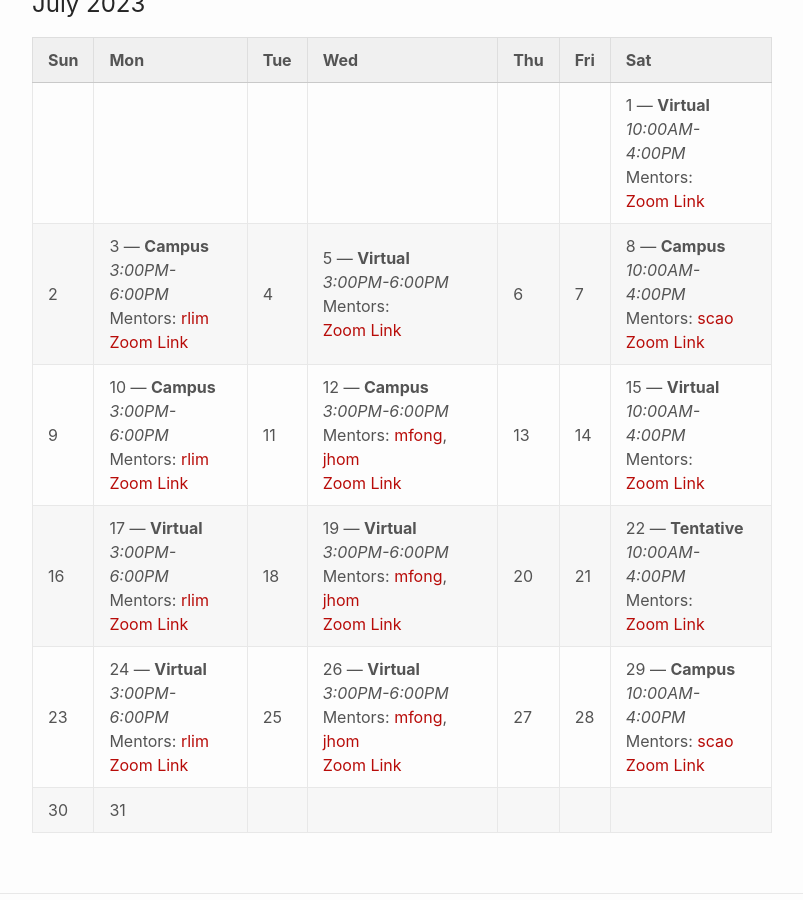
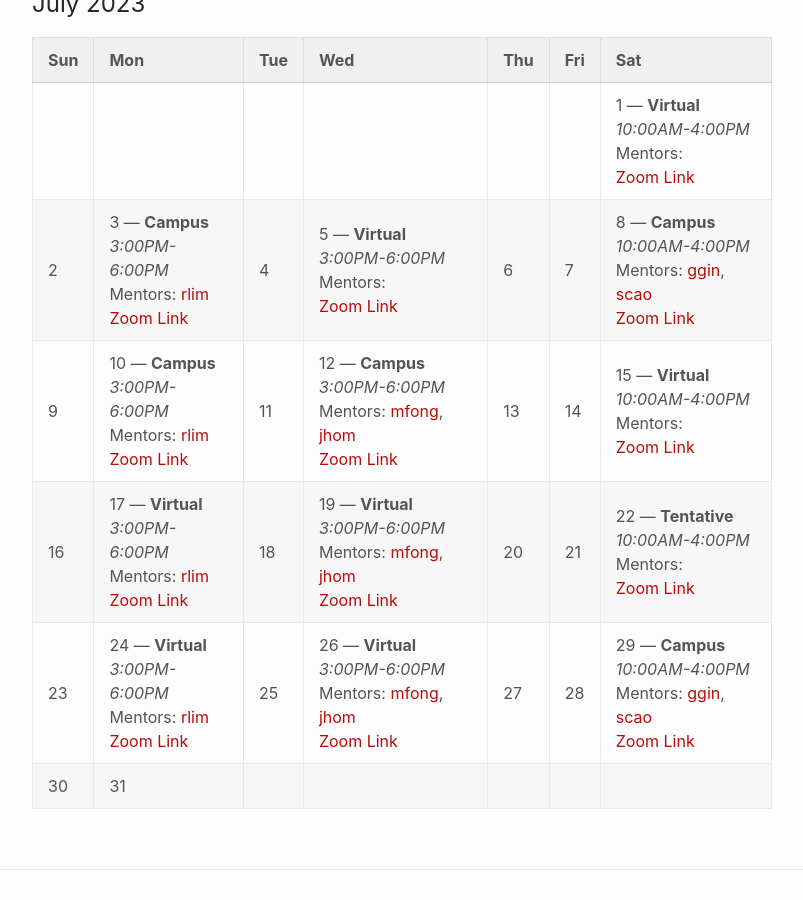
Before and after one commit to frc2204/website, a Jekyll site: the page built from _schedules/2023-summer.md, in a window 1280 px wide and 900 px high, scrolled down 722 px. Shown: the whole window, without its empty margins (238-1041 px from the left). Built offline with Jekyll 4.4.1, drawn with Linux system fonts in a browser that asks for light colours.

Commit message:
Add ggin to 2023-summer.md

```diff
--- a/_schedules/2023-summer.md
+++ b/_schedules/2023-summer.md
@@ -13,17 +13,18 @@ title: 2023 Summer Schedule
 
 # July 2023
 
-| Sun | Mon                                                                              | Tue | Wed                                                                                       | Thu | Fri | Sat                                                                              |
-|-----|----------------------------------------------------------------------------------|-----|-------------------------------------------------------------------------------------------|-----|-----|----------------------------------------------------------------------------------|
-|     |                                                                                  |     |                                                                                           |     |     | 1 --- **Virtual** <br/> *10:00AM-4:00PM* <br/> Mentors: <br/> [Zoom Link]        |
-| 2   | 3 --- **Campus** <br/> *3:00PM-6:00PM* <br/> Mentors: [rlim] <br/> [Zoom Link]   | 4   | 5 --- **Virtual** <br/> *3:00PM-6:00PM* <br/> Mentors: <br/> [Zoom Link]                  | 6   | 7   | 8 --- **Campus** <br/> *10:00AM-4:00PM* <br/> Mentors: [scao] <br/> [Zoom Link]  |
-| 9   | 10 --- **Campus** <br/> *3:00PM-6:00PM* <br/> Mentors: [rlim] <br/> [Zoom Link]  | 11  | 12 --- **Campus** <br/> *3:00PM-6:00PM* <br/> Mentors: [mfong], [jhom] <br/> [Zoom Link]  | 13  | 14  | 15 --- **Virtual** <br/> *10:00AM-4:00PM* <br/> Mentors: <br/> [Zoom Link]       |
-| 16  | 17 --- **Virtual** <br/> *3:00PM-6:00PM* <br/> Mentors: [rlim] <br/> [Zoom Link] | 18  | 19 --- **Virtual** <br/> *3:00PM-6:00PM* <br/> Mentors: [mfong], [jhom] <br/> [Zoom Link] | 20  | 21  | 22 --- **Tentative** <br/> *10:00AM-4:00PM* <br/> Mentors: <br/> [Zoom Link]     |
-| 23  | 24 --- **Virtual** <br/> *3:00PM-6:00PM* <br/> Mentors: [rlim] <br/> [Zoom Link] | 25  | 26 --- **Virtual** <br/> *3:00PM-6:00PM* <br/> Mentors: [mfong], [jhom] <br/> [Zoom Link] | 27  | 28  | 29 --- **Campus** <br/> *10:00AM-4:00PM* <br/> Mentors: [scao] <br/> [Zoom Link] |
-| 30  | 31                                                                               |     |                                                                                           |     |     |                                                                                  |
+| Sun | Mon                                                                              | Tue | Wed                                                                                       | Thu | Fri | Sat                                                                                      |
+|-----|----------------------------------------------------------------------------------|-----|-------------------------------------------------------------------------------------------|-----|-----|------------------------------------------------------------------------------------------|
+|     |                                                                                  |     |                                                                                           |     |     | 1 --- **Virtual** <br/> *10:00AM-4:00PM* <br/> Mentors: <br/> [Zoom Link]                |
+| 2   | 3 --- **Campus** <br/> *3:00PM-6:00PM* <br/> Mentors: [rlim] <br/> [Zoom Link]   | 4   | 5 --- **Virtual** <br/> *3:00PM-6:00PM* <br/> Mentors: <br/> [Zoom Link]                  | 6   | 7   | 8 --- **Campus** <br/> *10:00AM-4:00PM* <br/> Mentors: [ggin], [scao] <br/> [Zoom Link]  |
+| 9   | 10 --- **Campus** <br/> *3:00PM-6:00PM* <br/> Mentors: [rlim] <br/> [Zoom Link]  | 11  | 12 --- **Campus** <br/> *3:00PM-6:00PM* <br/> Mentors: [mfong], [jhom] <br/> [Zoom Link]  | 13  | 14  | 15 --- **Virtual** <br/> *10:00AM-4:00PM* <br/> Mentors: <br/> [Zoom Link]               |
+| 16  | 17 --- **Virtual** <br/> *3:00PM-6:00PM* <br/> Mentors: [rlim] <br/> [Zoom Link] | 18  | 19 --- **Virtual** <br/> *3:00PM-6:00PM* <br/> Mentors: [mfong], [jhom] <br/> [Zoom Link] | 20  | 21  | 22 --- **Tentative** <br/> *10:00AM-4:00PM* <br/> Mentors: <br/> [Zoom Link]             |
+| 23  | 24 --- **Virtual** <br/> *3:00PM-6:00PM* <br/> Mentors: [rlim] <br/> [Zoom Link] | 25  | 26 --- **Virtual** <br/> *3:00PM-6:00PM* <br/> Mentors: [mfong], [jhom] <br/> [Zoom Link] | 27  | 28  | 29 --- **Campus** <br/> *10:00AM-4:00PM* <br/> Mentors: [ggin], [scao] <br/> [Zoom Link] |
+| 30  | 31                                                                               |     |                                                                                           |     |     |                                                                                          |
 
 [Zoom Link]: https://berkeley.zoom.us/my/jamesding
 [mfong]: /mentors/mfong
 [jhom]: /mentors/jhom
+[ggin]: /mentors/ggin
 [scao]: /mentors/scao
 [rlim]: /mentors/rlim
```
